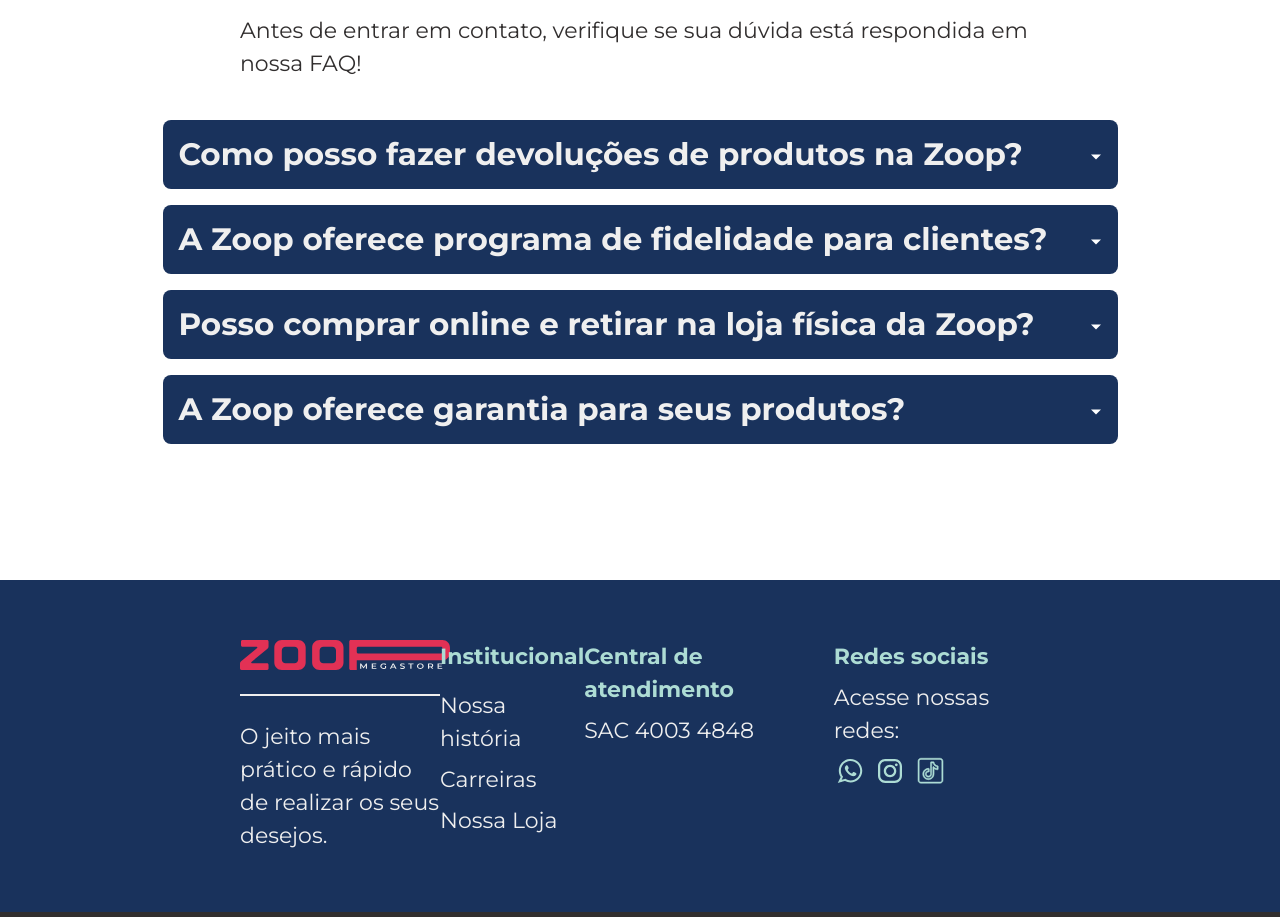
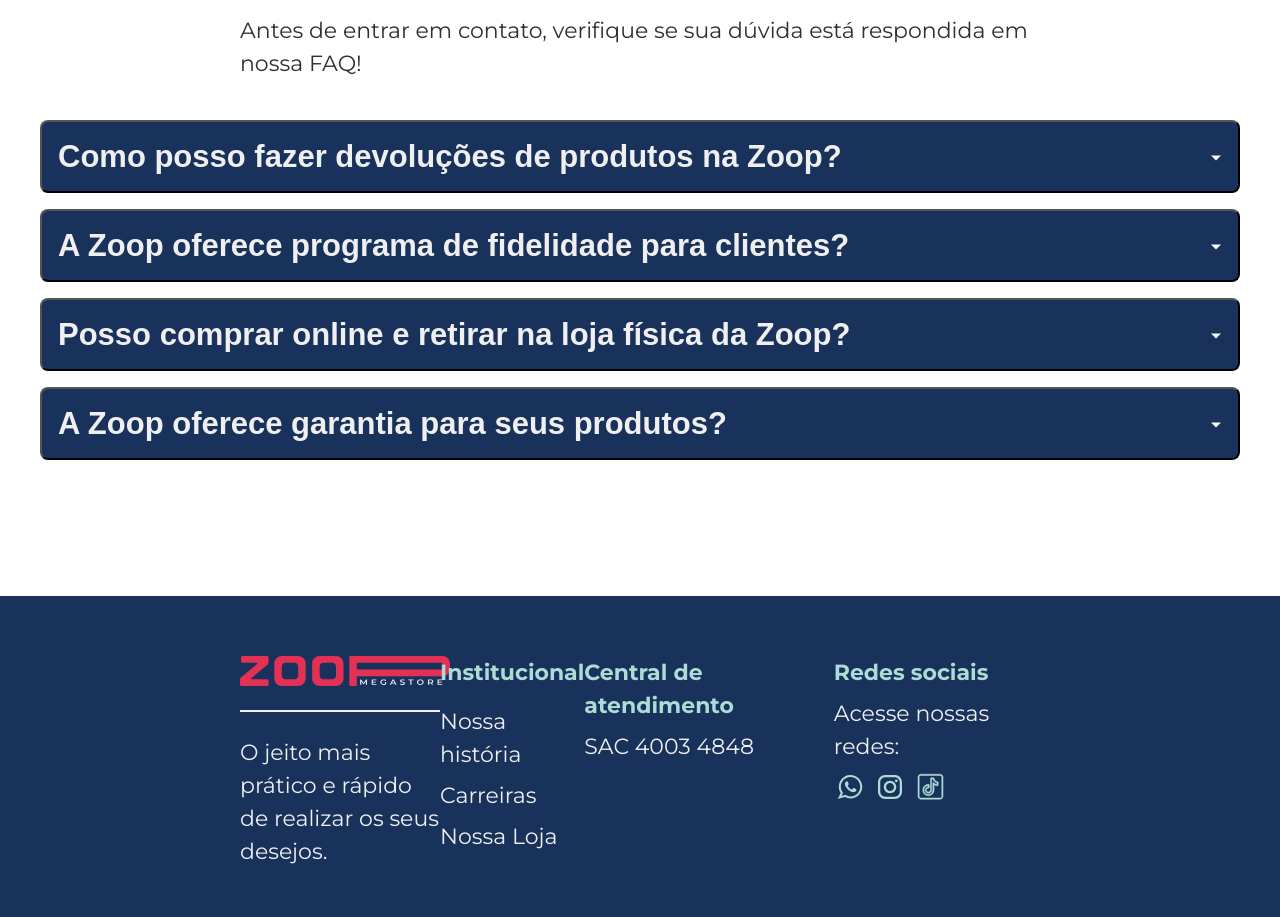
Before and after one commit to Alex-Ferreira-Santos/react-accessibility, a React (Vite) app: page / in a window 1280 px wide. Shown: the part 2920-3837 px from the top of the page. Built offline with nearby package versions, Linux system fonts and the light colour scheme.

Commit message:
refactor: ajustando acessibilidade do acordeao

```diff
--- a/src/componentes/Acordeao/Acordeao.css
+++ b/src/componentes/Acordeao/Acordeao.css
@@ -1,5 +1,5 @@
 .acordeao__container {
-  width: 955px;
+  width: 1200px;
   display: flex;
   flex-direction: column;
 }
@@ -16,6 +16,7 @@
   cursor: pointer;
   padding: 1rem;
   border-radius: 0.5rem;
+  width: 100%;
   background-color: var(--azul-primario);
 }
 
--- a/src/componentes/Acordeao/AcordeaoConteudo.tsx
+++ b/src/componentes/Acordeao/AcordeaoConteudo.tsx
@@ -3,7 +3,11 @@
 type AcordeaoConteudoPropsType = PropsWithChildren;
 
 const AcordeaoConteudo = ({ children }: AcordeaoConteudoPropsType) => {
-  return <div className="acordeao__conteudo">{children}</div>;
+  return (
+    <div className="acordeao__conteudo">
+      {children}
+    </div>
+  );
 };
 
 export default AcordeaoConteudo;
--- a/src/componentes/Acordeao/AcordeaoTitulo.tsx
+++ b/src/componentes/Acordeao/AcordeaoTitulo.tsx
@@ -15,18 +15,14 @@
   alternarVisibilidade,
 }: AcordeaoConteudoPropsType) => {
   return (
-    <summary
-      role="button"
-      className="acordeao__titulo"
-      aria-expanded={estaAberto}
-      aria-controls={id}
-      onClick={alternarVisibilidade}
-    >
-      <Tipografia elemento="h2" variante="h3" cor="cinza">
-        {titulo}
-      </Tipografia>
+    <button onClick={alternarVisibilidade} className="acordeao__titulo">
+      <summary aria-expanded={estaAberto} aria-controls={id}>
+        <Tipografia elemento="h2" variante="h3" cor="cinza">
+          {titulo}
+        </Tipografia>
+      </summary>
       <span>{estaAberto ? <IconeSetaCima /> : <IconeSetaBaixo />}</span>
-    </summary>
+    </button>
   );
 };
 
--- a/src/paginas/Home/Faq/Faq.tsx
+++ b/src/paginas/Home/Faq/Faq.tsx
@@ -26,7 +26,7 @@
               titulo={duvida.titulo}
               id={duvida.id}
               estaAberto={aberturasPorItem[duvida.id] || false}
-              alternarVisibilidade={() => alternarVisibilidade}
+              alternarVisibilidade={() => alternarVisibilidade(duvida.id)}
             />
 
             <AcordeaoDescricao
```
